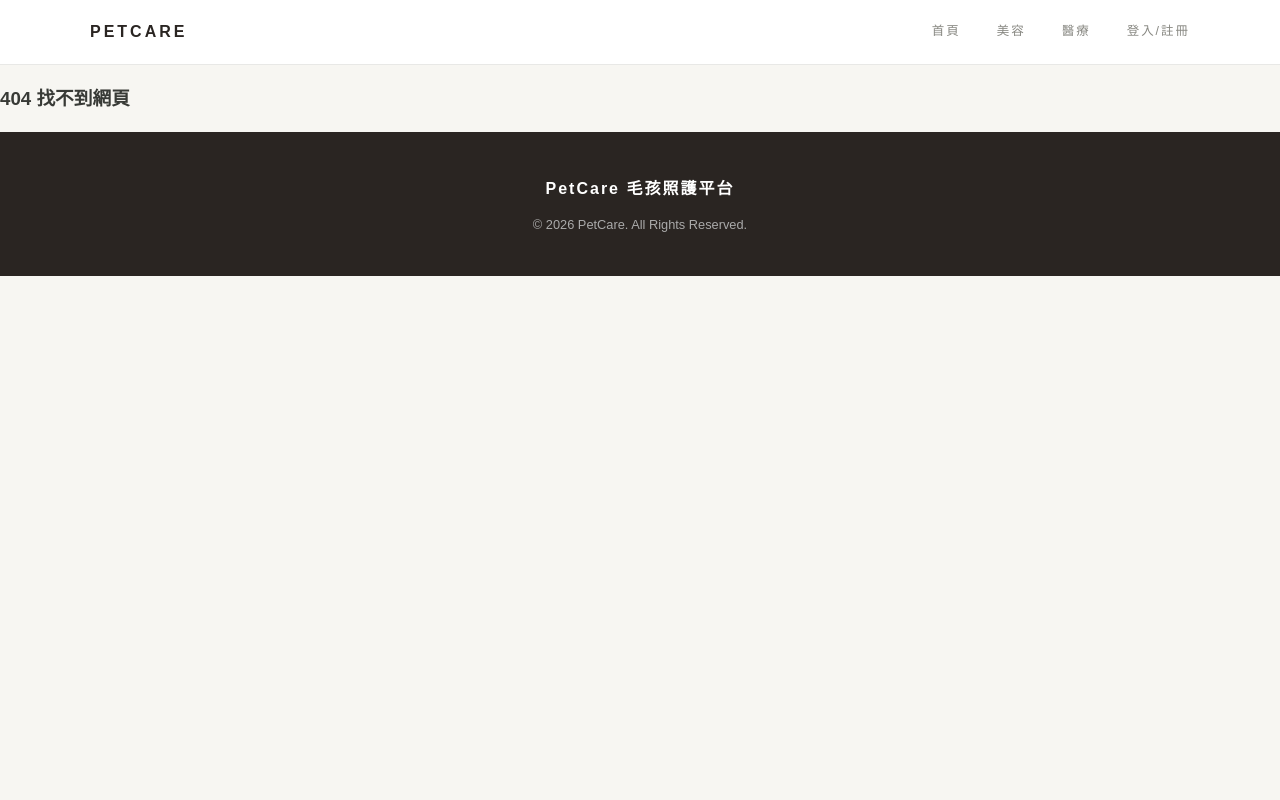
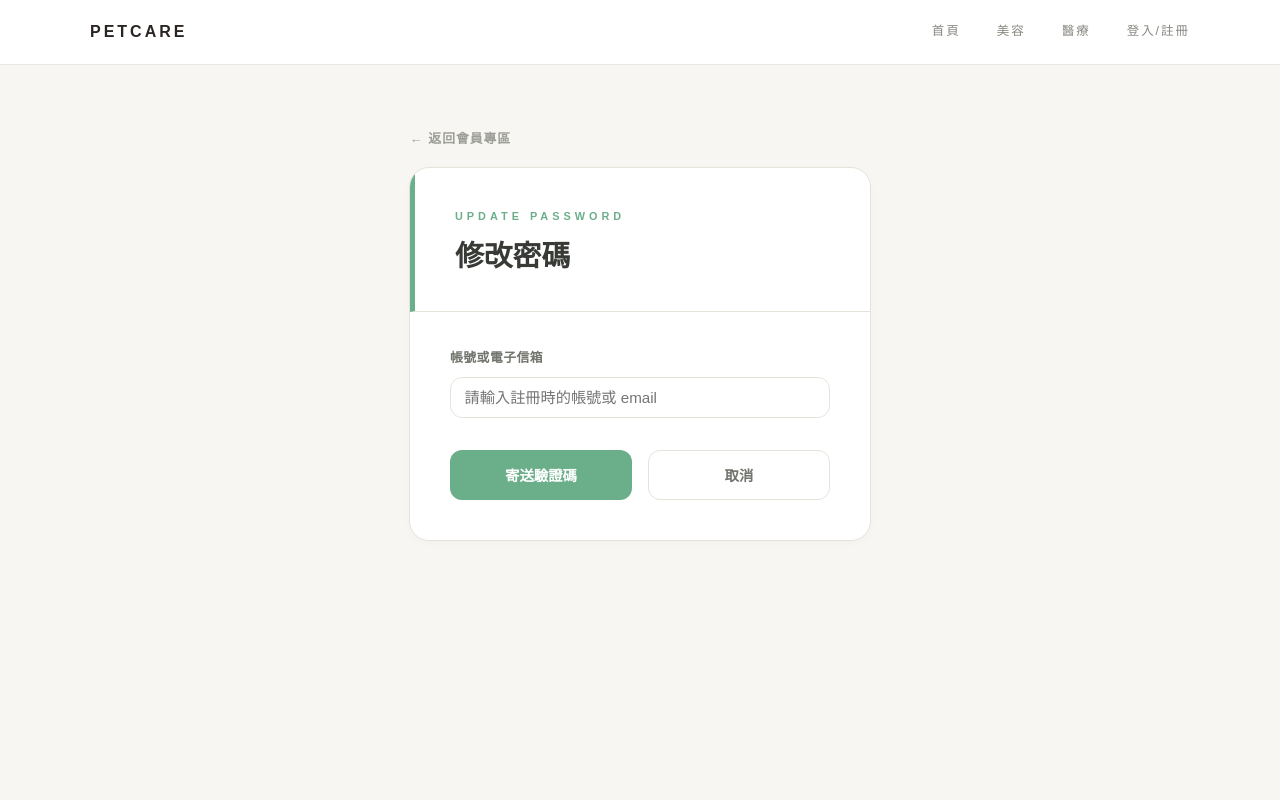
Before and after one commit to dh1115w/vue-petproject, a Vue app: page /member/updatepassword in a window 1280 px wide. Before the commit this address had no page. Shown: the top 800 px of the page. Built offline with nearby package versions, Linux system fonts and the light colour scheme.

Commit message:
新增updatepassword.vue檔

```diff
--- a/src/css/grooming/member.css
+++ b/src/css/grooming/member.css
@@ -275,6 +275,8 @@ body {
   width: 100%; padding: 10px;
   border: 1px solid #ddd; border-radius: 6px;
   font-size: 0.95rem;
+  box-sizing: border-box;   /* 把 padding、border 算進 width，避免日期框撐出格子 */
+  min-width: 0;             /* 在 grid 格子裡允許縮小，不會被內容頂寬 */
 }
 
 /* ===== 會員資料卡內元素 ===== */
@@ -390,6 +392,8 @@ body {
   padding: 10px;
   border: 1px solid #ddd;
   border-radius: 6px;
+  box-sizing: border-box;
+  min-width: 0;
 }
 
 .modal-textarea {
@@ -397,6 +401,8 @@ body {
   border: 1px solid #ddd;
   border-radius: 6px;
   padding: 10px;
+  box-sizing: border-box;
+  min-width: 0;
 }
 
 .modal-actions {
--- a/src/css/member/create-account.css
+++ b/src/css/member/create-account.css
@@ -318,3 +318,22 @@
   font-size: 0.8rem;
   color: #e74c3c;
 }
+
+/* 修改個人資料頁：最底下「修改密碼」小字連結（風格沿用登入頁 footer）*/
+.password-link {
+  padding: 1.25rem 2.5rem 2rem;
+  font-size: 0.85rem;
+  color: #848680;
+  text-align: center;
+  border-top: 1px solid var(--border);
+}
+
+.password-link a {
+  color: var(--primary);
+  text-decoration: none;
+  font-weight: 700;
+}
+
+.password-link a:hover {
+  text-decoration: underline;
+}
--- a/src/router/member/MemberRouter.js
+++ b/src/router/member/MemberRouter.js
@@ -3,13 +3,15 @@ import LoginView from '@/views/member/LoginView.vue'
 import CreateAccountView from '@/views/member/CreateAccountView.vue'
 import UpadteProfileView from '@/views/member/UpdateProfileView.vue'
 import ForgetPassword from '@/views/member/ForgetPassword.vue'
+import UpdatePassword from '@/views/member/UpdatePassword.vue'
 
 const memberRoutes = [
   {path: '/member/member',name: 'Member',component: MemberView},
   {path:'/member/login',name:'Login',component:LoginView},
   {path:'/member/createaccount',name:'CreateAccount',component:CreateAccountView},
   {path:'/member/updateprofile',name:'UpdateProfile',component:UpadteProfileView},
-  {path:'/member/forgetpassword',name:'ForgetPassword',component:ForgetPassword}
+  {path:'/member/forgetpassword',name:'ForgetPassword',component:ForgetPassword},
+  {path:'/member/updatepassword',name:"UpdatePassword",component:UpdatePassword}
 ];
 
 export default memberRoutes
--- a/src/views/member/LoginView.vue
+++ b/src/views/member/LoginView.vue
@@ -18,7 +18,7 @@
         </div>
         <div class="login-actions">
           <button type="submit" class="btn-primary">登入</button>
-          <button type="button" class="btn-secondary" @click="toMember">取消</button>
+          <button type="button" class="btn-secondary" @click="toHome">取消</button>
         </div>
       </form>
 
@@ -126,8 +126,8 @@ function handleLogin() {
     Swal.fire({ icon: 'error', title: '登入失敗', text: '帳號或密碼錯誤' })
   }
 }
-function toMember(){
-  router.push("/member/member");
+function toHome(){
+  router.push("/");
 }
 </script>
 
--- /dev/null
+++ b/src/views/member/UpdatePassword.vue
@@ -0,0 +1,199 @@
+<template>
+  <div class="fp-page">
+
+    <div class="fp-header-bar">
+      <RouterLink to="/member/member" class="fp-back-link">← 返回會員專區</RouterLink>
+    </div>
+
+    <div class="fp-card">
+      <div class="fp-card-header">
+        <p class="fp-eyebrow">Update Password</p>
+        <h1 class="fp-title">修改密碼</h1>
+      </div>
+
+      <!-- ===== 第一步：輸入帳號或 email ===== -->
+      <!-- step 等於 1 的時候才顯示這一段 -->
+      <div v-if="step === 1" class="fp-body">
+        <div class="fp-section">
+          <div class="fp-group">
+            <label>帳號或電子信箱</label>
+            <input type="text" v-model="accountOrEmail" placeholder="請輸入註冊時的帳號或 email" />
+          </div>
+        </div>
+
+        <div class="fp-footer">
+          <button type="button" class="fp-btn-primary" @click="sendCode">寄送驗證碼</button>
+          <button type="button" class="fp-btn-secondary" @click="toMember">取消</button>
+        </div>
+      </div>
+
+      <!-- ===== 第二步：輸入驗證碼 ===== -->
+      <!-- step 等於 2 的時候才顯示這一段 -->
+      <div v-if="step === 2" class="fp-body">
+        <div class="fp-section">
+          <div class="fp-group">
+            <label>驗證碼</label>
+            <input type="text" v-model="inputCode" placeholder="請輸入信箱收到的 6 位數驗證碼" />
+          </div>
+        </div>
+
+        <div class="fp-footer">
+          <button type="button" class="fp-btn-primary" @click="verifyCode">驗證</button>
+          <button type="button" class="fp-btn-secondary" @click="toMember">取消</button>
+        </div>
+      </div>
+
+      <!-- ===== 第三步：設定新密碼 ===== -->
+      <!-- step 等於 3 的時候才顯示這一段 -->
+      <div v-if="step === 3" class="fp-body">
+        <div class="fp-section">
+          <div class="fp-group">
+            <label>新密碼</label>
+            <input type="password" v-model="newPassword" placeholder="請輸入新密碼" />
+          </div>
+          <div class="fp-group">
+            <label>確認新密碼</label>
+            <input type="password" v-model="confirmPassword" placeholder="請再次輸入新密碼" />
+            <!-- 兩次不一致時才顯示這行提示 -->
+            <p v-if="confirmPassword && newPassword !== confirmPassword" class="fp-error">
+              兩次輸入的密碼不一致
+            </p>
+          </div>
+        </div>
+
+        <div class="fp-footer">
+          <button type="button" class="fp-btn-primary" @click="resetPassword">確認修改</button>
+          <button type="button" class="fp-btn-secondary" @click="toMember">取消</button>
+        </div>
+      </div>
+
+    </div>
+
+  </div>
+</template>
+
+<script setup>
+import '@/css/member/forget-password.css'
+import { ref } from 'vue'
+import { useRouter } from 'vue-router'
+import Swal from 'sweetalert2'
+
+const router = useRouter()
+
+// 目前在第幾步：1=輸入帳號/email、2=輸入驗證碼、3=設定新密碼
+const step = ref(1)
+
+// 使用者輸入的帳號或 email
+const accountOrEmail = ref('')
+
+// 使用者在第二步輸入的驗證碼
+const inputCode = ref('')
+
+// 模擬「寄出去」的那組驗證碼（之後接後端就刪掉，改由後端管理）
+const sentCode = ref('')
+
+// 第三步：新密碼、確認新密碼
+const newPassword = ref('')
+const confirmPassword = ref('')
+
+// 第一步：按「寄送驗證碼」會執行這個
+function sendCode() {
+  // 防呆：沒填就不要送
+  if (accountOrEmail.value === '') {
+    Swal.fire({ icon: 'warning', title: '請先輸入帳號或電子信箱' })
+    return
+  }
+
+  // 格式驗證：要嘛是合法帳號(4～30 字英數)，要嘛是 email 格式，兩者都不是才擋
+  const value = accountOrEmail.value.trim()
+  const isAccount = /^[A-Za-z0-9]{4,30}$/.test(value)        // 帳號：4～30 字英數
+  const isEmail = /^[^\s@]+@[^\s@]+\.[^\s@]+$/.test(value)   // email 格式
+  if (!isAccount && !isEmail) {
+    Swal.fire({ icon: 'warning', title: '請輸入正確的帳號（4～30 字英數）或電子信箱' })
+    return
+  }
+
+  // ===== 之後接後端時，把這段換成 axios 呼叫後端寄驗證碼 =====
+  // 例如：axios.post('/api/member/send-reset-code', { accountOrEmail: accountOrEmail.value })
+  // 後端負責：找出這個帳號/email、產生驗證碼、寄到信箱
+  // 現在沒有後端，所以前端先亂數產生一組 6 位數來模擬
+  // Math.random() 會給 0~1 的小數，乘開後取整數，湊出 100000~999999
+  sentCode.value = String(Math.floor(100000 + Math.random() * 900000))
+
+  Swal.fire({
+    icon: 'success',
+    title: '驗證碼已寄出',
+    // 測試用：把驗證碼顯示出來，方便你測第二步（接後端後要刪掉這行）
+    text: '測試用驗證碼：' + sentCode.value,
+  })
+  step.value = 2
+}
+
+// 第二步：按「驗證」會執行這個
+function verifyCode() {
+  // 防呆：沒填就不要驗
+  if (inputCode.value === '') {
+    Swal.fire({ icon: 'warning', title: '請輸入驗證碼' })
+    return
+  }
+
+  // 格式驗證：驗證碼必須是 6 位純數字
+  if (!/^[0-9]{6}$/.test(inputCode.value.trim())) {
+    Swal.fire({ icon: 'warning', title: '驗證碼為 6 位數字' })
+    return
+  }
+
+  // ===== 之後接後端時，把這段換成 axios 請後端比對驗證碼 =====
+  // 例如：axios.post('/api/member/verify-reset-code', { code: inputCode.value })
+  // 現在沒有後端，先自己比對前端產生的那組
+  if (inputCode.value === sentCode.value) {
+    // 對了 → 進到第三步（設定新密碼）
+    step.value = 3
+  } else {
+    Swal.fire({ icon: 'error', title: '驗證碼錯誤', text: '請再確認一次' })
+  }
+}
+
+// 第三步：按「確認修改」會執行這個
+function resetPassword() {
+  // 防呆 1：兩個欄位都要填
+  if (newPassword.value === '' || confirmPassword.value === '') {
+    Swal.fire({ icon: 'warning', title: '請填寫新密碼與確認密碼' })
+    return
+  }
+  // 防呆 2：密碼長度需 8～80 字（跟註冊頁同規則）
+  if (newPassword.value.length < 8 || newPassword.value.length > 80) {
+    Swal.fire({ icon: 'warning', title: '密碼長度需為 8～80 個字' })
+    return
+  }
+  // 防呆 3：密碼只能英數與 ! @ # $ % ^ & * ( ) _ -
+  if (!/^[A-Za-z0-9!@#$%^&*()_-]+$/.test(newPassword.value)) {
+    Swal.fire({ icon: 'warning', title: '密碼含有不允許的符號' })
+    return
+  }
+  // 防呆 4：兩次要一致
+  if (newPassword.value !== confirmPassword.value) {
+    Swal.fire({ icon: 'error', title: '兩次輸入的密碼不一致' })
+    return
+  }
+
+  // ===== 之後接後端時，把這段換成 axios 請後端更新密碼 =====
+  // 例如：axios.post('/api/member/update-password', { accountOrEmail: accountOrEmail.value, newPassword: newPassword.value })
+  // 後端負責：把資料庫裡這位會員的密碼換成新的
+  // 現在沒有後端，先假裝改成功，提示後回會員專區
+  Swal.fire({
+    icon: 'success',
+    title: '密碼修改成功',
+    timer: 1500,
+    showConfirmButton: false
+  })
+  router.push('/member/member')
+}
+
+// 返回會員專區（返回／取消都用這個）
+function toMember() {
+  router.push('/grooming/member')
+}
+</script>
+
+<style></style>
--- a/src/views/member/UpdateProfileView.vue
+++ b/src/views/member/UpdateProfileView.vue
@@ -65,6 +65,11 @@
         </div>
 
       </form>
+
+      <!-- 表單最下方：小字連結，導去修改密碼頁 -->
+      <div class="password-link">
+        <RouterLink to="/member/updatepassword">修改密碼</RouterLink>
+      </div>
     </div>
 
   </div>
```
